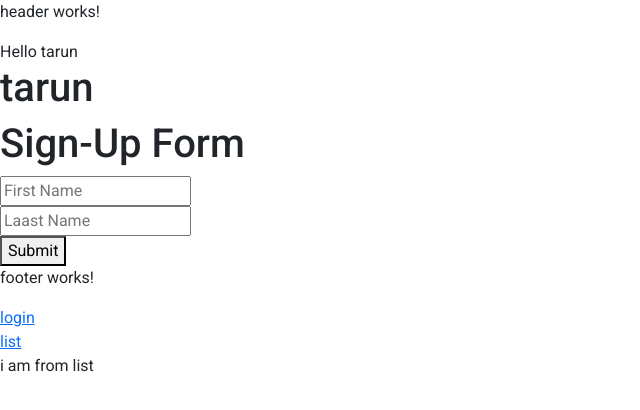
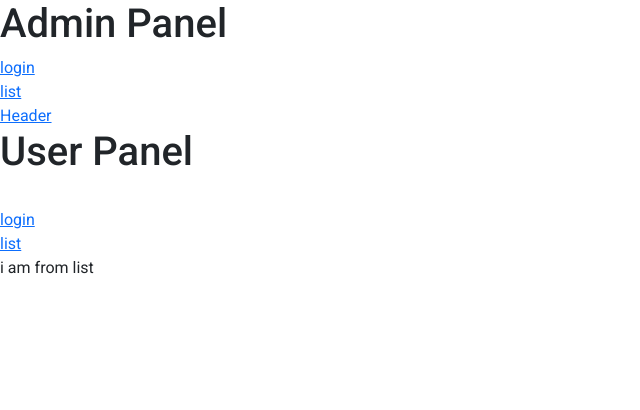
Before and after one commit to w3villa-Tarun-Kumar/Angular_tut, an Angular app: page /list in a window 1280 px wide. Shown: the top 410 px of the page, without its empty margins (0-640 px from the left). Built offline with nearby package versions, Linux system fonts and the light colour scheme.

Commit message:
lazy loading

```diff
--- a/src/app/app-routing.module.ts
+++ b/src/app/app-routing.module.ts
@@ -1,7 +1,14 @@
 import { NgModule } from '@angular/core';
 import { RouterModule, Routes } from '@angular/router';
 
-const routes: Routes = [];
+const routes: Routes = [
+  {
+    path:'admin', loadChildren:()=>import('./admin/admin.module').then(mod=>mod.AdminModule )
+  },
+  {
+    path:'user', loadChildren:()=>import('./user/user.module').then(mod=>mod.UserModule )
+  }
+];
 
 @NgModule({
   imports: [RouterModule.forRoot(routes)],
--- a/src/app/app.component.html
+++ b/src/app/app.component.html
@@ -1,4 +1,4 @@
-<app-header [title]="title"></app-header>
+<!--<app-header [title]="title"></app-header>
 
 <h1>{{title}}</h1>
 <app-login></app-login>
@@ -10,8 +10,15 @@
     <button>Submit</button>
 </form>
 
-<app-footer></app-footer>
+<app-footer></app-footer>-->
+<h1>Admin Panel</h1>
+<a routerLink="admin/login">login</a><br>
+<a routerLink="admin/list">list</a><br>
+<a routerLink="header">Header</a><br>
+<h1>User Panel</h1><br>
+<a routerLink="user/login">login</a><br>
+<a routerLink="user/list">list</a><br>
 
-<a routerLink="login">login</a><br>
-<a routerLink="list">list</a>
+
+
 <router-outlet></router-outlet>
--- a/src/app/app.module.ts
+++ b/src/app/app.module.ts
@@ -9,6 +9,7 @@ import { HeaderComponent } from './header/header.component';
 import { FooterComponent } from './footer/footer.component';
 import { BrowserAnimationsModule } from '@angular/platform-browser/animations'; '@angular/form';
 import { AdminModule } from './admin/admin.module'
+import { MenuModule } from './header/menu.module'; './header/MenuModule'
 
 @NgModule({
   declarations: [
@@ -21,6 +22,7 @@ import { AdminModule } from './admin/admin.module'
     BrowserModule,
     FormsModule,
     AdminModule,
+    MenuModule,
     AppRoutingModule,
     BrowserAnimationsModule
   ],
--- a/src/app/header/menu-routing.module.ts
+++ b/src/app/header/menu-routing.module.ts
@@ -1,7 +1,10 @@
 import { NgModule } from '@angular/core';
 import { RouterModule, Routes } from '@angular/router';
+import { HeaderComponent} from './header.component'
 
-const routes: Routes = [];
+const routes: Routes = [
+  {path:'header', component:HeaderComponent}
+];
 
 @NgModule({
   imports: [RouterModule.forChild(routes)],
--- /dev/null
+++ b/src/app/user/list/list.component.html
@@ -0,0 +1 @@
+<p>list works!</p>
--- /dev/null
+++ b/src/app/user/list/list.component.ts
@@ -0,0 +1,15 @@
+import { Component, OnInit } from '@angular/core';
+
+@Component({
+  selector: 'app-list',
+  templateUrl: './list.component.html',
+  styleUrls: ['./list.component.css']
+})
+export class ListComponent implements OnInit {
+
+  constructor() { }
+
+  ngOnInit(): void {
+  }
+
+}
--- /dev/null
+++ b/src/app/user/login/login.component.html
@@ -0,0 +1 @@
+<p>login works!</p>
--- /dev/null
+++ b/src/app/user/login/login.component.ts
@@ -0,0 +1,15 @@
+import { Component, OnInit } from '@angular/core';
+
+@Component({
+  selector: 'app-login',
+  templateUrl: './login.component.html',
+  styleUrls: ['./login.component.css']
+})
+export class LoginComponent implements OnInit {
+
+  constructor() { }
+
+  ngOnInit(): void {
+  }
+
+}
```
Also changed, not shown: src/app/user/user-routing.module.ts (added, +15 -0 lines), src/app/user/user.module.ts (added, +19 -0 lines), src/app/user/list/list.component.css (added), src/app/user/login/login.component.css (added), 2 other files (tests, documents, lock files or other folders).
